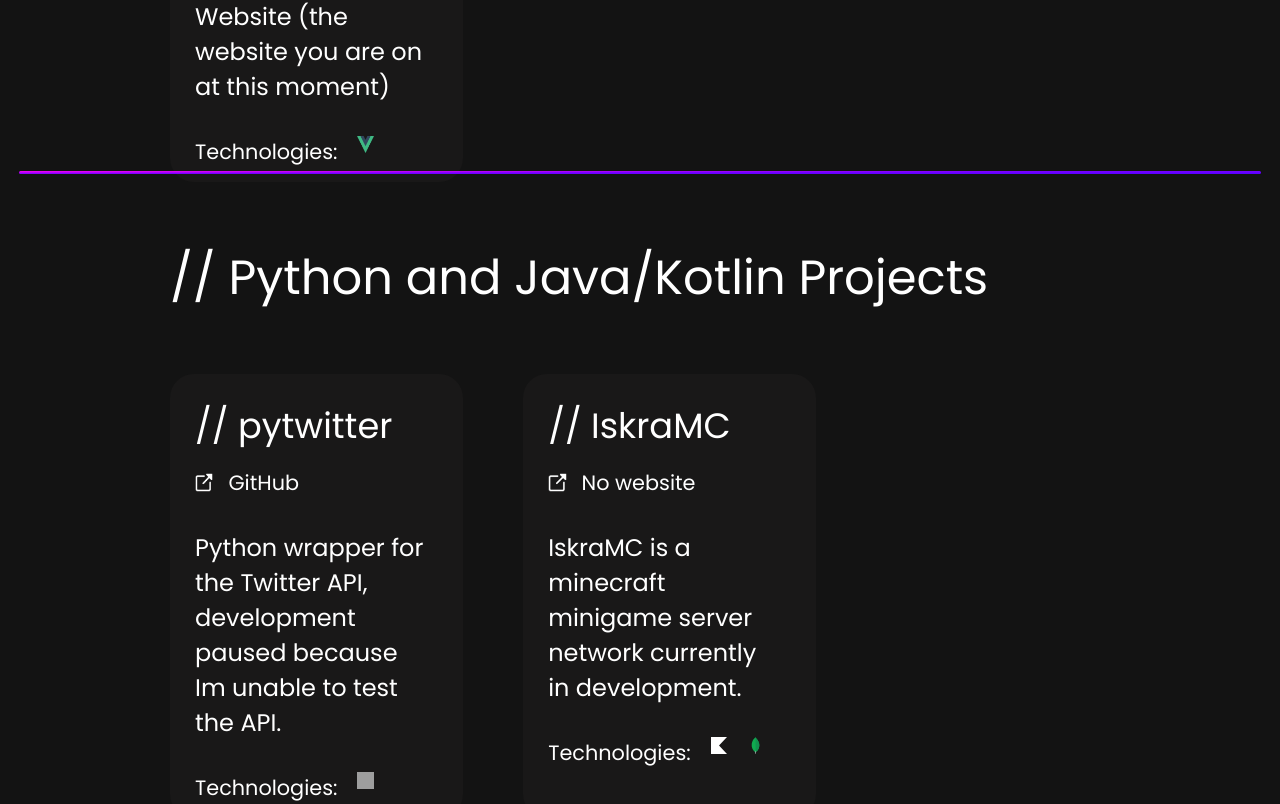
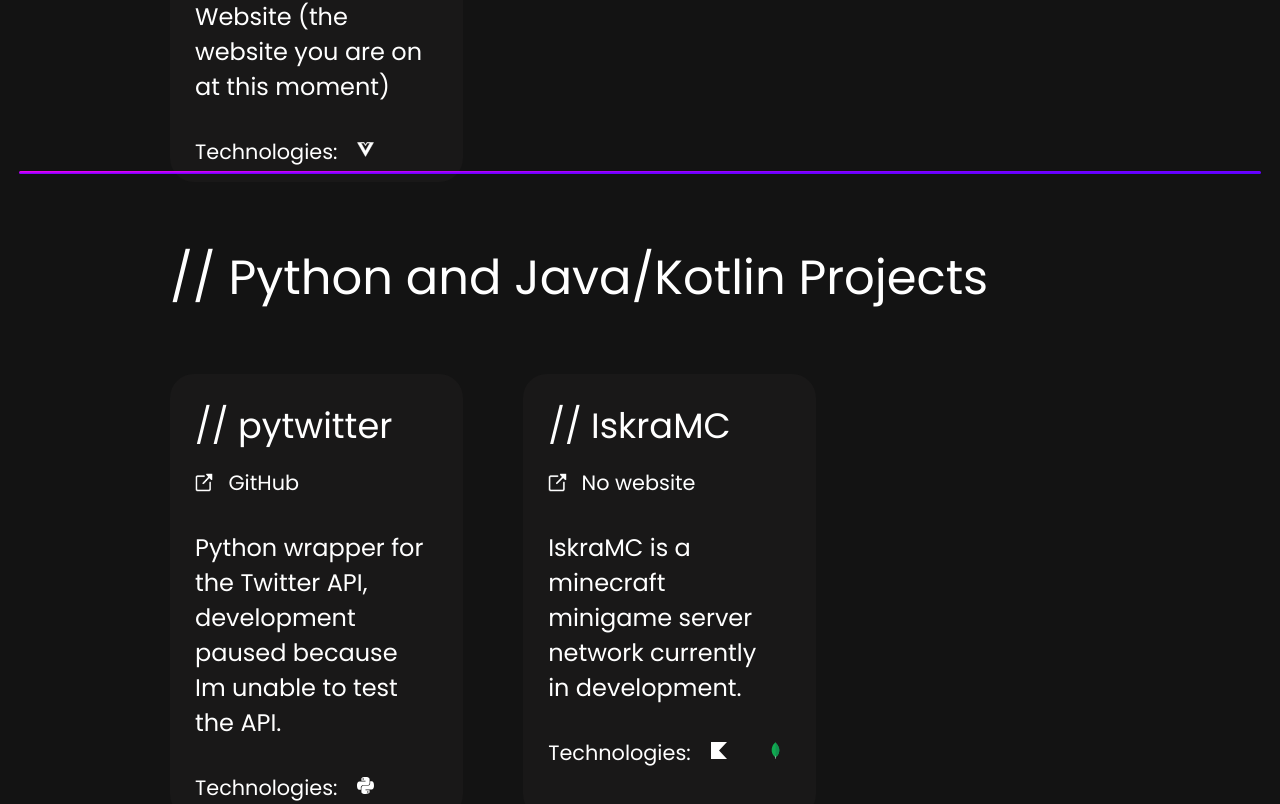
Before and after one commit to mvlwarekekw/mvlware.xyz, a Vue app: page /projects in a window 1280 px wide. Shown: the part 616-1420 px from the top of the page. Built offline with nearby package versions, Linux system fonts and the light colour scheme; grey boxes are pictures that could not be loaded.

Commit message:
fix: fix icons not being vertically centered

```diff
--- a/src/components/Project.vue
+++ b/src/components/Project.vue
@@ -41,7 +41,10 @@ defineProps({
   </div>
   <div class="wrapper flex flex-row">
     <p class="technologies c-font-size">Technologies:</p>
-    <img v-for="technology in technologies" :src="(technology as string)" :alt="technology" class="technology" >
+    <div v-for="technology in technologies" class="technology-wrapper">
+      <img :src="(technology as string)" :alt="technology" class="technology" >
+    </div>
+
   </div>
 </div>
 </template>
@@ -76,10 +79,20 @@ defineProps({
   margin: 17px 0;
 }
 
+.technology-wrapper {
+  display: flex;
+  align-items: center;
+  justify-items: center;
+}
+
 .technology {
   width: 1.3vmax;
   height: 1.3vmax;
-  margin: 0 0 12px 20px;
+  padding: 0 20px 4px 10px;
+}
+
+.technology:nth-child(1) {
+  padding-left: 20px;
 }
 
 .wrapper:last-child {
--- a/src/components/Projects.vue
+++ b/src/components/Projects.vue
@@ -16,7 +16,7 @@ import Project from "@/components/Project.vue";
             description="My personal Website (the website you are on at this moment)"
             link="https://mvlware.xyz"
             display_link="mvlware.xyz"
-            :technologies="['/vuejs.png']"
+            :technologies="['/vuejs.svg']"
         />
       </div>
       <h1 class="subtitle text-xl">// Python and Java/Kotlin Projects</h1>
@@ -26,7 +26,7 @@ import Project from "@/components/Project.vue";
             description="Python wrapper for the Twitter API, development paused because Im unable to test the API."
             link="https://github.com/mvlwarekekw/pytwitter"
             display_link="GitHub"
-            :technologies="['/python.png']"
+            :technologies="['/python.svg']"
         />
         <Project
             name="IskraMC"
@@ -41,7 +41,7 @@ import Project from "@/components/Project.vue";
             description="A chrome extension that automatically blocks yt shorts, instagram and tiktok. :D"
             link="https://github.com/mvlwarekekw/fuckDistractions"
             display_link="GitHub"
-            :technologies="['/js.png']"
+            :technologies="['/js.svg']"
         />
       </div>
 
```
